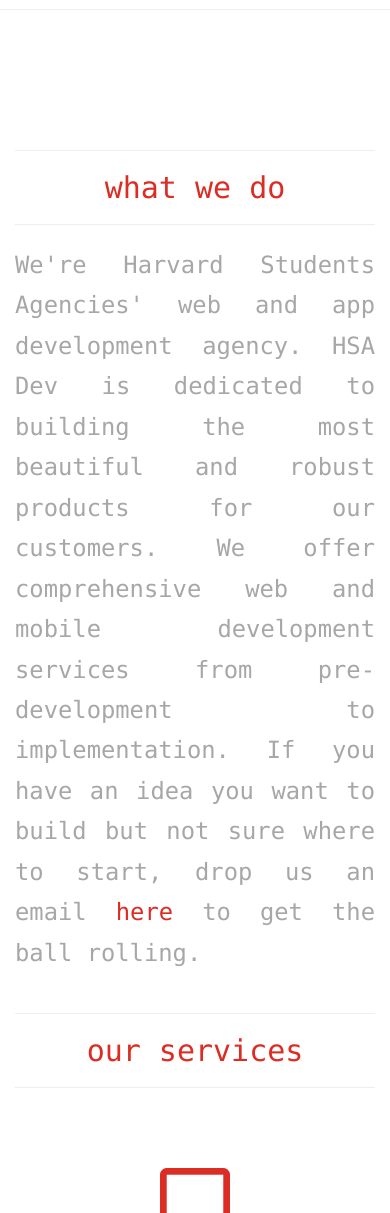
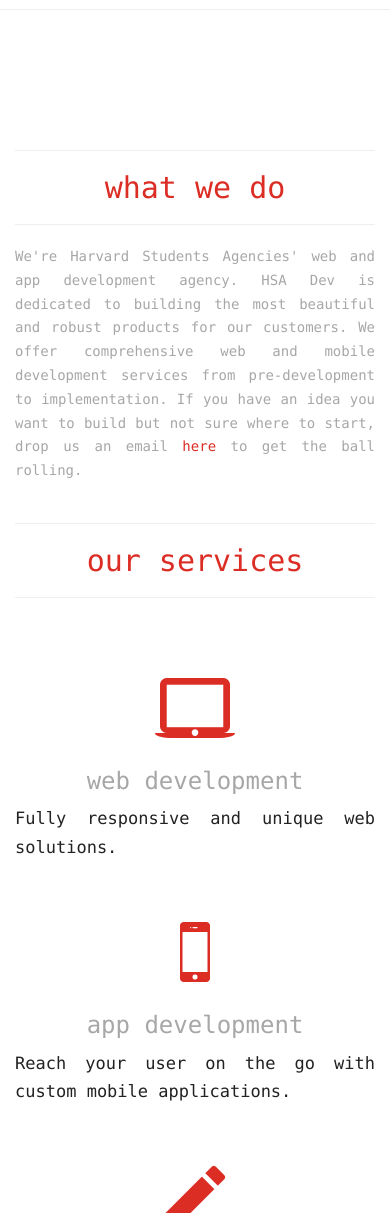
Before and after one commit to hsa-dev/hsa-dev.github.io, a PHP site: page / in a window 390 px wide. Shown: the part 855-2068 px from the top of the page. Run offline with PHP 8.4, Linux system fonts and the light colour scheme; some web fonts are replaced.

Commit message:
Changed font size in mobile

```diff
--- a/css/styles.css
+++ b/css/styles.css
@@ -614,6 +614,9 @@
         width: 300px;
         height: 500px;
     }
+    .text-faded {
+        font-size: 1em;
+    }
 }
 
 
```
